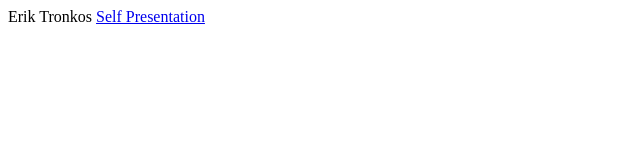
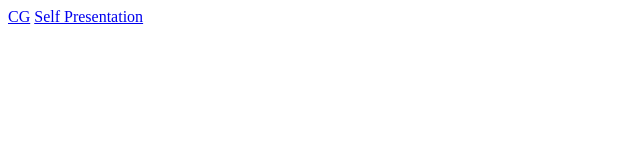
Before and after one commit to eriktronkos/eriktronkos.github.io, a plain HTML site: page index.html in a window 1280 px wide. Shown: the whole page, without its empty margins (0-640 px from the left). Drawn offline with Linux system fonts and the light colour scheme.

Commit message:
ajustes index

```diff
--- a/index.html
+++ b/index.html
@@ -1,8 +1,9 @@
 <html>
 <head>
-Erik Tronkos
+<title>Erik Tronkos</title>
 </head>
 <body>
+<a href="/cg">CG</a>
 <a href="/self-presentation">Self Presentation</a>
 </body>
 </html>
```
